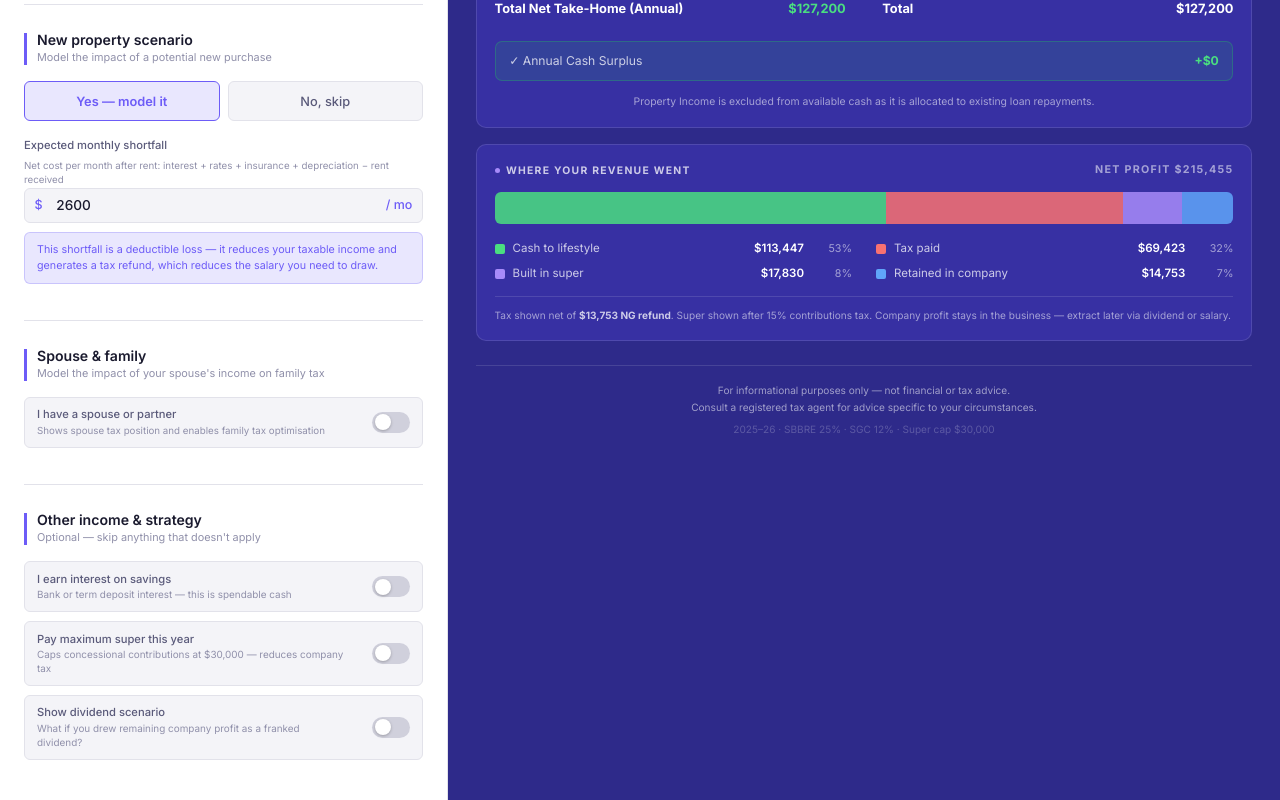
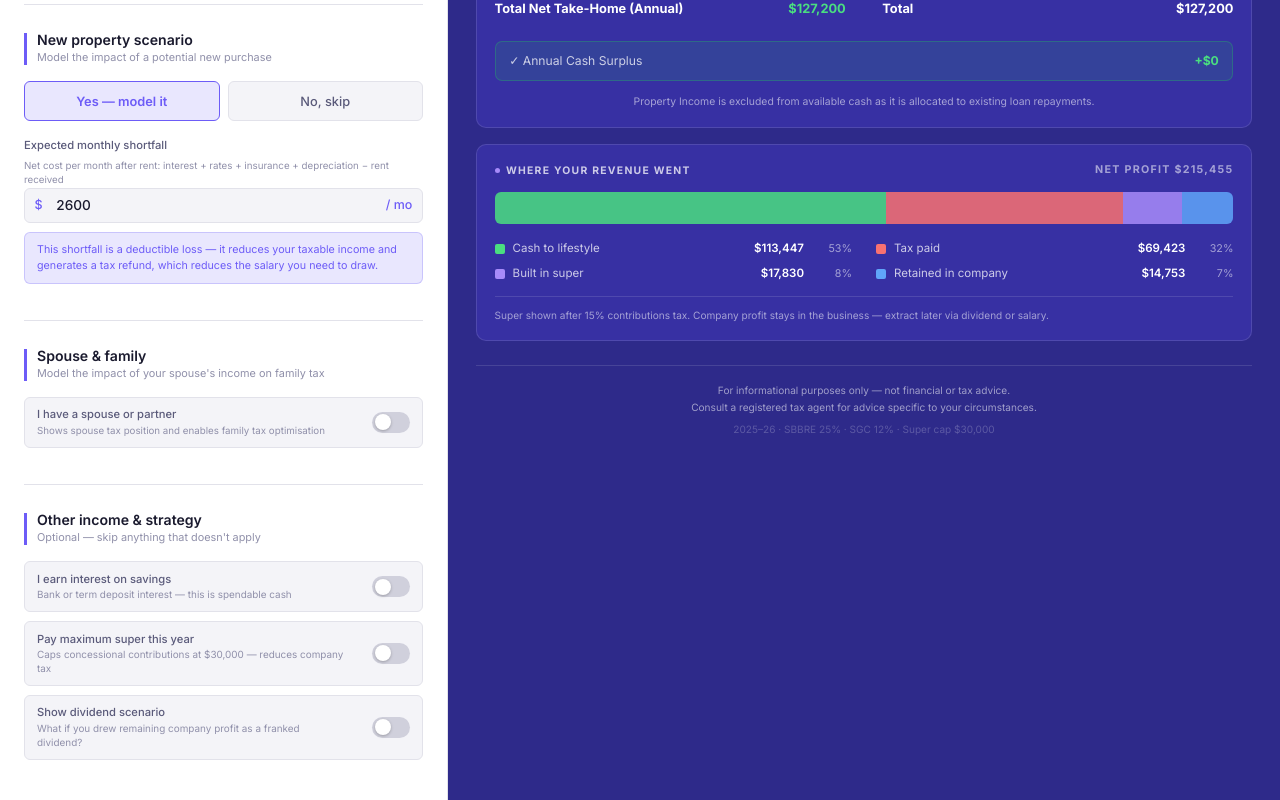
Before and after one commit to u1165139/sal-planner, a React (Vite) app: page / in a window 1280 px wide. Shown: the part 894-1694 px from the top of the page. Built offline with nearby package versions, Linux system fonts and the light colour scheme.

Commit message:
feat: update RevenueAllocation calculations to include spouse's after-tax salary and adjust tax paid logic

```diff
--- a/src/features/results/RevenueAllocation.tsx
+++ b/src/features/results/RevenueAllocation.tsx
@@ -10,10 +10,12 @@ export function RevenueAllocation() {
   const total = results.netBusinessProfit;
   if (total <= 0) return null;
 
-  const lifestyle = results.afterTaxSalary;
-  const superTax = results.superContribution * SUPER_CONTRIBUTIONS_TAX;
-  const superAfterTax = results.superContribution - superTax;
-  const taxPaid = results.personalTaxOnSalary + results.companyTax + superTax;
+  const lifestyle = results.afterTaxSalary + results.afterTaxSpouseSalary;
+  const superAfterTax = results.superContribution * (1 - SUPER_CONTRIBUTIONS_TAX);
+  const taxPaid = results.personalTaxOnSalary
+    + results.spouseTax
+    + results.companyTax
+    + results.superContribution * SUPER_CONTRIBUTIONS_TAX;
   const retained = results.companyAfterTaxProfit;
 
   const segments = [
@@ -58,9 +60,6 @@ export function RevenueAllocation() {
       </div>
 
       <div style={{ fontSize: '0.63rem', color: 'var(--panel-text-dim)', lineHeight: 1.5, marginTop: '0.85rem', borderTop: '1px solid var(--panel-border)', paddingTop: '0.65rem' }}>
-        {results.negativeGearingRefund > 0 && (
-          <>Tax shown net of <strong style={{ color: 'var(--panel-text-mid)' }}>{fmt(results.negativeGearingRefund)} NG refund</strong>. </>
-        )}
         Super shown after 15% contributions tax. Company profit stays in the business — extract later via dividend or salary.
       </div>
     </div>
```
